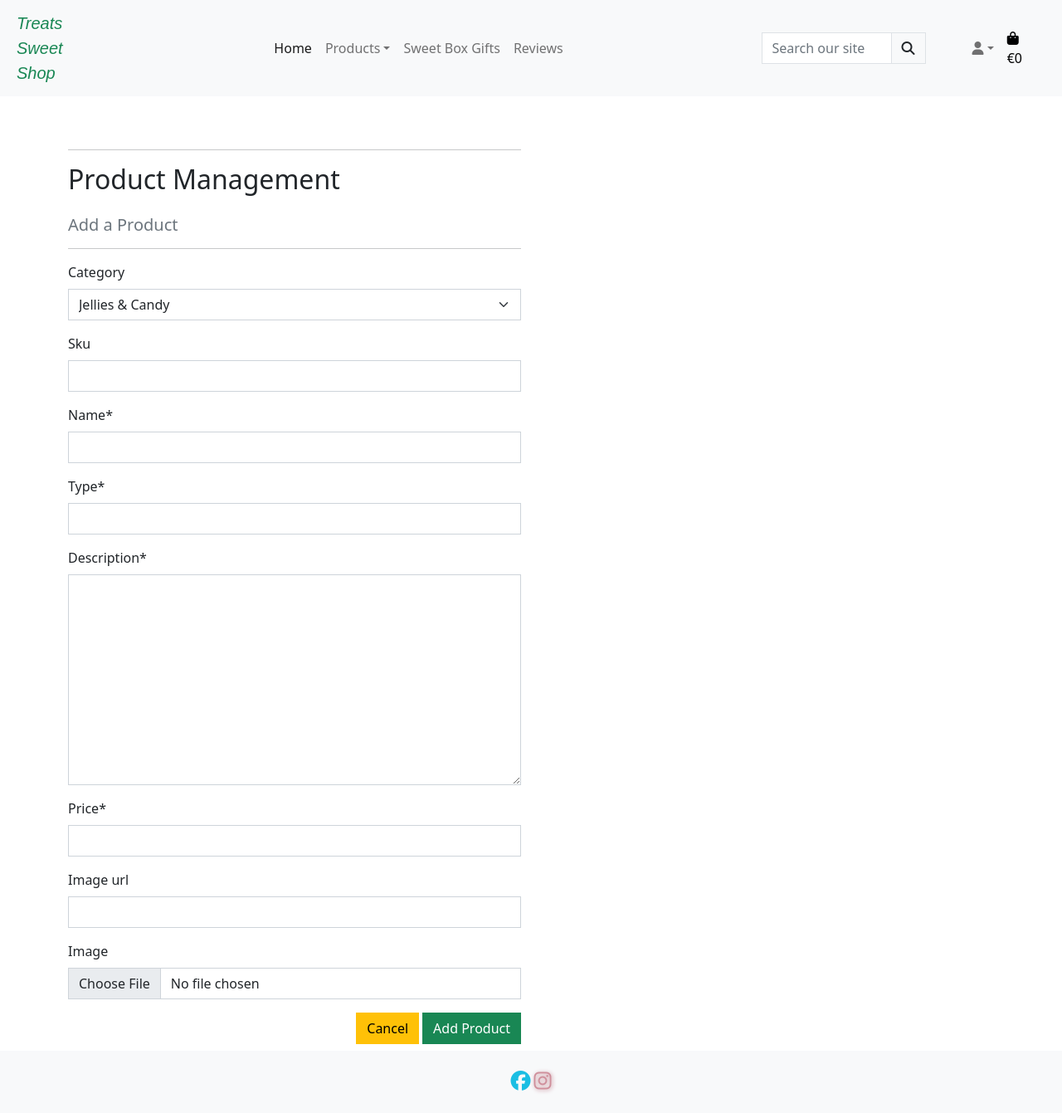
After one commit to kpsdev1/Treats-Sweet-Shop, a Django app: page /products/add/ in a window 1280 px wide. The commit adds this page. Shown: the whole page at 83% size. Run offline with Django 3.2, Linux system fonts and the light colour scheme; data comes from the database, SQL or seed files in the repository; parts of the project's set-up code (start-up, migrations or seed data) failed here and were passed over; some libraries are stand-ins or nearby versions; some web fonts are replaced.

Commit message:
added product management

```diff
--- a/cart/templates/cart/cart.html
+++ b/cart/templates/cart/cart.html
@@ -30,7 +30,11 @@
                             {% for item in cart_items %}
                                 <tr>
                                     <td class="p-3 w-25">
-                                        <img class="img-fluid rounded" src="{{ item.product.image.url }}">
+                                        {% if item.product.image %}
+                                        <img class="w-100" src="{{ item.product.image.url }}" alt="{{ item.product.name }}">
+                                        {% else %}
+                                        <img class="w-100" src="{{ MEDIA_URL }}noimage.png" alt="{{ item.product.name }}">
+                                        {% endif %}
                                     </td>
                                     <td class="py-3">
                                         <p class="my-0"><strong>{{ item.product.name }}</strong></p>
--- /dev/null
+++ b/products/forms.py
@@ -0,0 +1,18 @@
+from django import forms
+from .models import Product, Category
+
+
+class ProductForm(forms.ModelForm):
+
+    class Meta:
+        model = Product
+        fields = '__all__'
+
+    def __init__(self, *args, **kwargs):
+        super().__init__(*args, **kwargs)
+        categories = Category.objects.all()
+        friendly_names = [(c.id, c.get_friendly_name()) for c in categories]
+
+        self.fields['category'].choices = friendly_names
+        for field_name, field in self.fields.items():
+            field.widget.attrs['class'] = 'border-black rounded-0'
--- /dev/null
+++ b/products/templates/products/add_product.html
@@ -0,0 +1,37 @@
+{% extends "base.html" %}
+{% load static %}
+
+{% block page_header %}
+    <div class="container header-container">
+        <div class="row">
+            <div class="col"></div>
+        </div>
+    </div>
+{% endblock %}
+
+{% block content %}
+    <div class="overlay"></div>
+    <div class="container">
+        <div class="row">
+            <div class="col-12 col-md-6">
+                <hr>
+                <h2 class="logo-font mb-4">Product Management</h2>
+                <h5 class="text-muted">Add a Product</h5>
+                <hr>
+            </div>
+        </div>
+
+        <div class="row">
+            <div class="col-12 col-md-6">
+                <form method="POST" action="{% url 'add_product' %}" class="form mb-2" enctype="multipart/form-data">
+                    {% csrf_token %}
+                    {{ form | crispy }}
+                    <div class="d-flex justify-content-end">
+                        <a class="btn btn-warning rounded-0" href="{% url 'products' %}">Cancel</a>
+                        <button class="btn btn-success rounded-0 ms-1" type="submit">Add Product</button>
+                    </div>
+                </form>
+            </div>
+        </div>
+    </div>
+{% endblock %}
--- a/products/templates/products/product_details.html
+++ b/products/templates/products/product_details.html
@@ -28,6 +28,12 @@
                   </a>
               </p>
               {% endif %}
+              {% if request.user.is_superuser %}
+                        <p class="small ms-3 mt-4">
+                            <a href="{% url 'edit_product' product.id %}">Edit</a> |
+                            <a class="text-danger" href="{% url 'delete_product' product.id %}">Delete</a>
+                        </p>
+                    {% endif %}
 
               <form class="form" action="{% url 'add_to_cart' product.id %}" method="POST">
                 {% csrf_token %}
--- a/products/urls.py
+++ b/products/urls.py
@@ -3,5 +3,8 @@ from . import views
 
 urlpatterns = [
     path('', views.all_products, name='products'),
-    path('<product_id>', views.product_detail, name='product_detail'),
+    path('<int:product_id>/', views.product_detail, name='product_detail'),
+    path('add/', views.add_product, name='add_product'),
+    path('edit/<int:product_id>/', views.edit_product, name='edit_product'),
+    path('delete/<int:product_id>/', views.delete_product, name='delete_product'),
 ]
--- a/products/views.py
+++ b/products/views.py
@@ -1,9 +1,10 @@
-from django.shortcuts import render, get_object_or_404, reverse
+from django.shortcuts import render, redirect, reverse, get_object_or_404
 from django.contrib import messages
+from django.db.models import Q
 from django.db.models.functions import Lower
-from django.db.models import Q
+
 from .models import Product, Category
-
+from .forms import ProductForm
 
 # Create your views here.
 
@@ -67,3 +68,56 @@ def product_detail(request, product_id):
     }
 
     return render(request, 'products/product_details.html', context)
+
+
+def add_product(request):
+    """ Add a product to the store """
+    if request.method == 'POST':
+        form = ProductForm(request.POST, request.FILES)
+        if form.is_valid():
+            form.save()
+            messages.success(request, 'Successfully added product!')
+            return redirect(reverse('add_product'))
+        else:
+            messages.error(request, 'Failed to add product. Please ensure the form is valid.')
+    else:
+        form = ProductForm()
+
+    template = 'products/add_product.html'
+    context = {
+        'form': form,
+    }
+
+    return render(request, template, context)
+
+
+def edit_product(request, product_id):
+    """ Edit a product in the store """
+    product = get_object_or_404(Product, pk=product_id)
+    if request.method == 'POST':
+        form = ProductForm(request.POST, request.FILES, instance=product)
+        if form.is_valid():
+            form.save()
+            messages.success(request, 'Successfully updated product!')
+            return redirect(reverse('product_detail', args=[product.id]))
+        else:
+            messages.error(request, 'Failed to update product. Please ensure the form is valid.')
+    else:
+        form = ProductForm(instance=product)
+        messages.info(request, f'You are editing {product.name}')
+
+    template = 'products/edit_product.html'
+    context = {
+        'form': form,
+        'product': product,
+    }
+
+    return render(request, template, context)
+
+
+def delete_product(request, product_id):
+    """ Delete a product from the store """
+    product = get_object_or_404(Product, pk=product_id)
+    product.delete()
+    messages.success(request, 'Product deleted!')
+    return redirect(reverse('products'))
--- a/profiles/views.py
+++ b/profiles/views.py
@@ -14,6 +14,8 @@ def profile(request):
         if form.is_valid():
             form.save()
             messages.success(request, 'Profile updated successfully')
+        else:
+            messages.error(request, 'Update failed. Please ensure the form is valid.')
 
     form = ClientProfileForm(instance=profile)
     orders = profile.orders.all()
--- a/templates/includes/navigation.html
+++ b/templates/includes/navigation.html
@@ -48,7 +48,7 @@
               <div class="dropdown-menu" aria-labelledby="navbarDropdown">
                 {% if user.is_authenticated %}
                   {% if request.user.is_superuser %}
-                  <a href="" class="dropdown-item">Add Product</a>
+                  <a href="{% url 'add_product' %}" class="dropdown-item">Add Product</a>
                   {% endif %}
                 <a href="{% url 'profile' %}" class="dropdown-item">My Profile</a>
                 <a class="dropdown-item" href="{% url 'account_logout' %}">Logout</a>
--- a/templates/includes/toasts/toast_success.html
+++ b/templates/includes/toasts/toast_success.html
@@ -20,7 +20,11 @@
                 {% for item in cart_items %}
                     <div class="row">
                         <div class="col-3 my-1">
-                            <img class="w-100" src="{{ item.product.image.url }}">
+                            {% if item.product.image %}
+                            <img class="w-100" src="{{ item.product.image.url }}" alt="{{ item.product.name }}">
+                            {% else %}
+                            <img class="w-100" src="{{ MEDIA_URL }}noimage.png" alt="{{ item.product.name }}">
+                            {% endif %}
                         </div>
                         <div class="col-9">
                             <p class="my-0"><strong>{{ item.product.name }}</strong></p>
```
Also changed, not shown: products/templates/products/edit_product.html (added, +37 -0 lines), media/Chianti.jpg (added), media/noimage.png (added).
